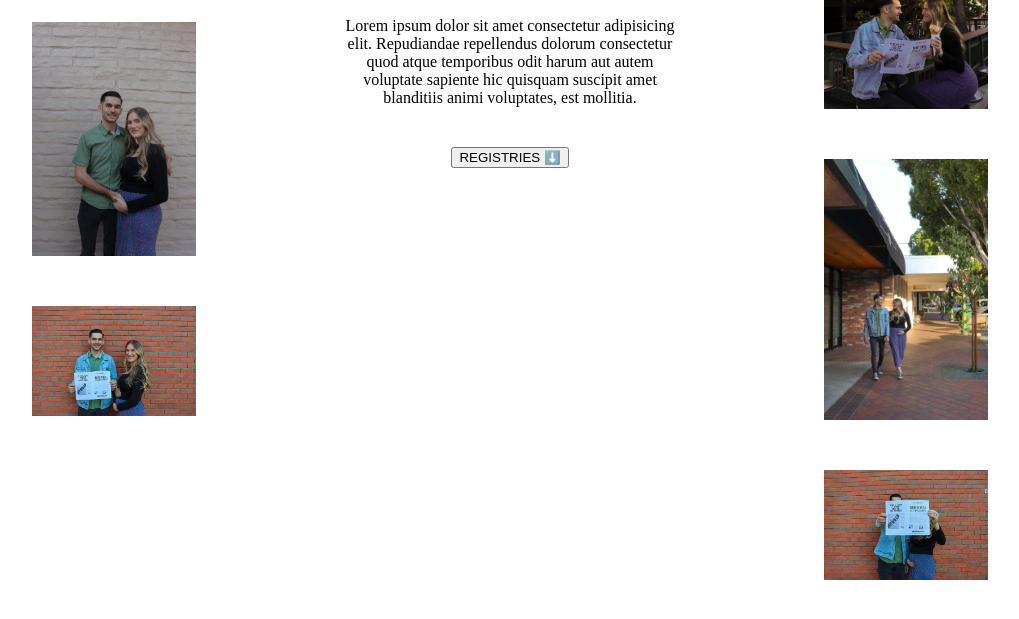
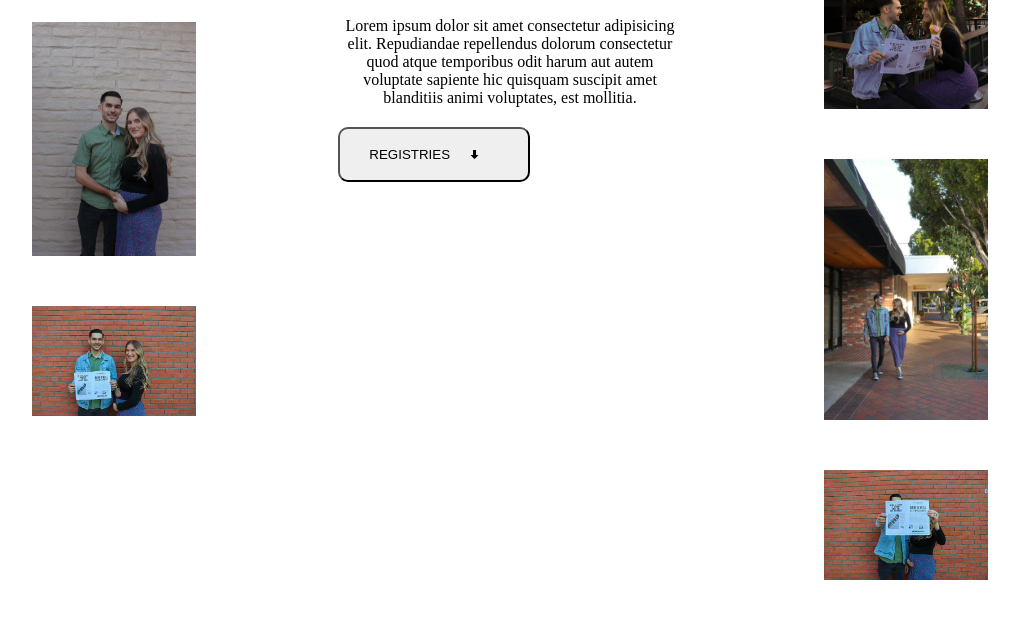
Before and after one commit to Hector9923/misty-baby-shower, a plain HTML site: page index.html in a window 1280 px wide. Shown: the part 217-836 px from the top of the page, without its empty margins (130-1149 px from the left). Drawn offline with Linux system fonts and the light colour scheme.

Commit message:
added images

```diff
--- a/index.html
+++ b/index.html
@@ -19,8 +19,8 @@
             <p>
                 Lorem ipsum dolor sit amet consectetur adipisicing elit. Repudiandae repellendus dolorum consectetur quod atque temporibus odit harum aut autem voluptate sapiente hic quisquam suscipit amet blanditiis animi voluptates, est mollitia.
             </p>
-            <button>
-                REGISTRIES ⬇️
+            <button class="registries-btn">
+                REGISTRIES <img class="arrow-icon" src="./images/down-arrow.png"/>
             </button>
         </div>
         <div class="image-wrapper">
--- a/styles.css
+++ b/styles.css
@@ -19,6 +19,18 @@
     padding-top: 50px;
 }
 
+.registries-btn {
+    width: 50%;
+    display: flex;
+    align-items: center;
+    justify-content: center;
+    border-radius: 10px;
+}
+
+.arrow-icon {
+    width: 5%;
+}
+
 .image {
     width: 50%;
 }
```
Also changed, not shown: images/down-arrow.png (added).
